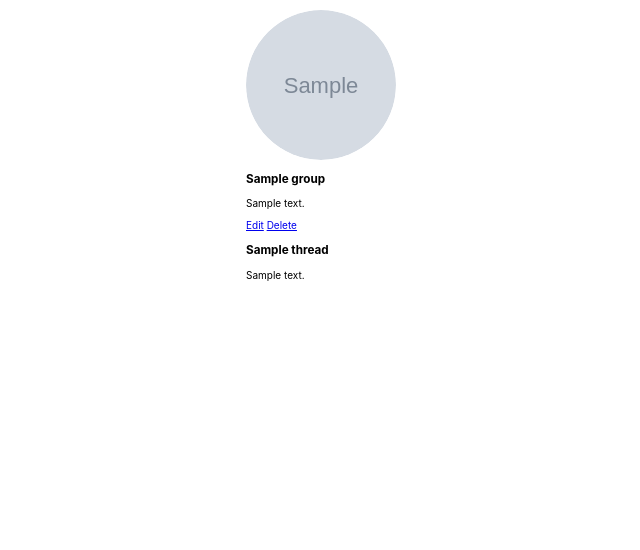
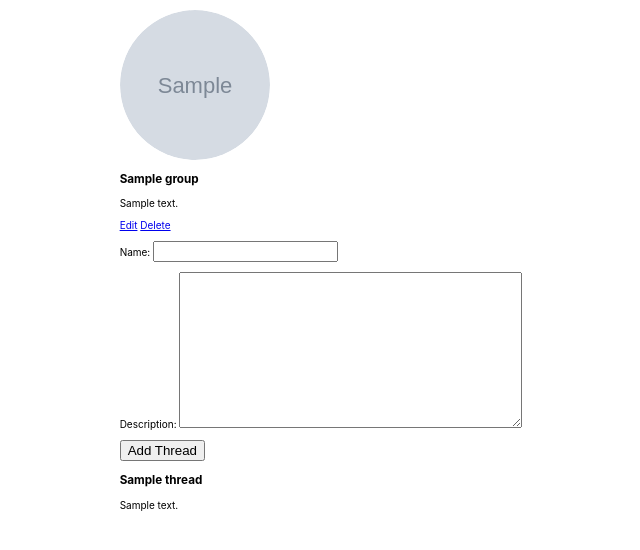
Before and after one commit to Sleeper9235/django-crud-app-lab, a Django app: page /groups/1 in a window 1280 px wide. Shown: the part 70-620 px from the top of the page, without its empty margins (319-959 px from the left). Run offline with Django 5.2, Linux system fonts and the light colour scheme; tables that the repository leaves empty hold one stand-in row (values such as "Sample post"); grey boxes marked "Sample" are stand-in pictures.

Commit message:
updated thread form and added view functionality

```diff
--- /dev/null
+++ b/OCC/my_app/forms.py
@@ -0,0 +1,7 @@
+from django import forms
+from .models import Thread
+
+class ThreadForm(forms.ModelForm):
+    class Meta:
+        model = Thread
+        fields = ['name', 'description']
--- a/OCC/my_app/templates/groups/detail.html
+++ b/OCC/my_app/templates/groups/detail.html
@@ -33,10 +33,23 @@
           {% endif %}
         </div>
         <div>
+
+        </div>
+        <div>
+          <form action="{% url 'add-thread' group.id %}" method="post" class="subsection-content" autocomplete="off">
+            {% csrf_token %}
+            {{ thread_form.as_p }}
+            <button type="submit" class="btn submit">Add Thread</button>
+        </div>
+        <div>
+          {% if group.thread_set.all.count %}
             {% for thread in group.thread_set.all %}
               <h3>{{thread.name}}</h3>
               <p>{{thread.description}}</p>
             {% endfor %}
+          {% else %}
+            <p>{{group.name}} has no active threads!</p>
+          {% endif %}
         </div>
     </section>
   </div>
--- a/OCC/my_app/urls.py
+++ b/OCC/my_app/urls.py
@@ -9,4 +9,5 @@
     path('groups/create/', views.GroupCreate.as_view(), name='group-create'),
     path('groups/<int:pk>/update/', views.GroupUpdate.as_view(), name='group-update'),
     path('groups/<int:pk>/delete/', views.GroupDelete.as_view(), name='group-delete'),
+    path('groups/<int:group_id>/add-thread/', views.add_thread, name="add-thread")
 ]
--- a/OCC/my_app/views.py
+++ b/OCC/my_app/views.py
@@ -1,7 +1,9 @@
 from django.http import Http404
-from django.shortcuts import render
+from django.shortcuts import render, redirect
 from django.views.generic.edit import CreateView, UpdateView, DeleteView
 from .models import Group
+from .forms import ThreadForm
+
 
 
 # Create your views here.
@@ -17,7 +19,7 @@
 
 def group_detail(request, group_id):
     group = Group.objects.get(pk=group_id)
-
+    thread_form = ThreadForm()
     if group.placeholder == " ":
         words = group.name.split()
         word_length = len(words)
@@ -38,9 +40,18 @@
         group.save()
 
     if group is not None:
-        return render(request, 'groups/detail.html', {'group': group })
+        return render(request, 'groups/detail.html', {'group': group, 'thread_form': thread_form })
     else:
         raise Http404('Group does not exist')
+
+def add_thread(request, group_id):
+    form = ThreadForm(request.POST)
+    if form.is_valid():
+        new_thread = form.save(commit=False)
+        new_thread.group_id = group_id
+        new_thread.save()
+    return redirect('group-detail', group_id = group_id)
+
 
 class GroupCreate(CreateView):
     model = Group
```
